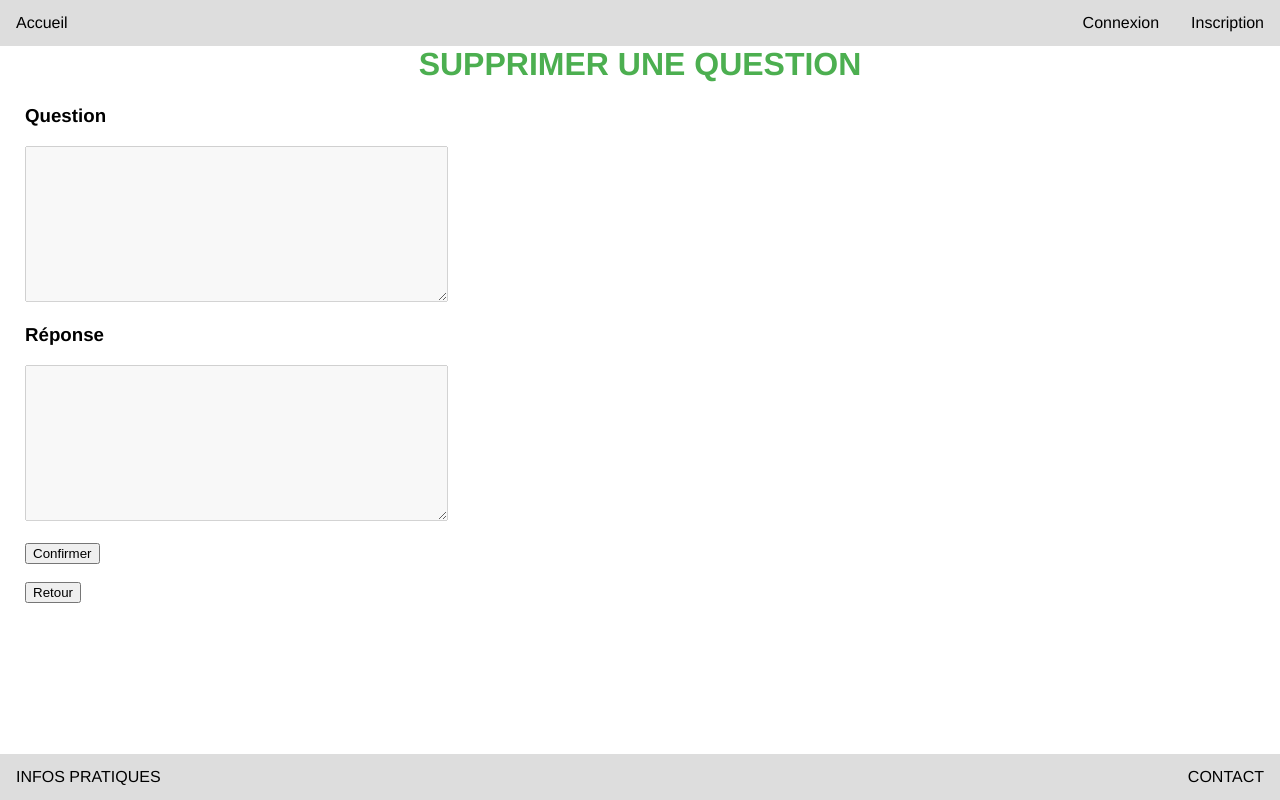
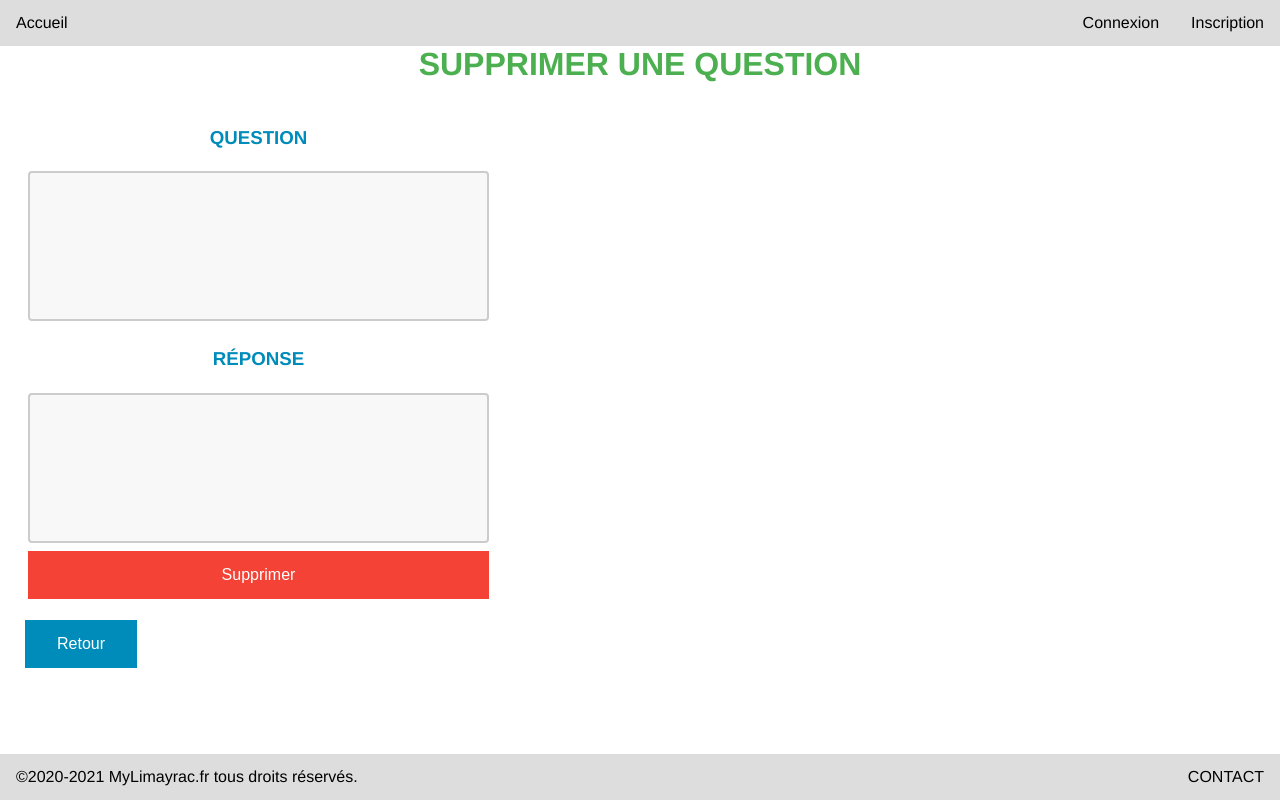
Before and after one commit to QuinteroAgustin/m2l, a PHP site: page /liste/supprimer.php in a window 1280 px wide. Run offline with PHP 8.4, Linux system fonts and the light colour scheme; data that the repository does not hold is empty.

Commit message:
edit suppr add

```diff
--- a/connexion.php
+++ b/connexion.php
@@ -13,7 +13,7 @@
         </tr>
         <tr>
           <td><p><a href="inscription.php">Pas encore inscrit ?</a></p></td>
-          <td><input class="button green" type="submit" name="submit" value="Se connecter" class="box-button"></td>
+          <td><input class="button green full" type="submit" name="submit" value="Se connecter" class="box-button"></td>
         </tr>
       </table>
     </form>
--- a/css/main.css
+++ b/css/main.css
@@ -65,7 +65,7 @@ h1 {
     margin-top: 50px;
     margin: 5px;
     padding: 20px;
-    margin-bottom: 20px;
+    margin-bottom: 30px;
 }
 .center {
     text-align: center;
@@ -125,6 +125,8 @@ h1 {
     text-decoration: none;
     display: inline-block;
     font-size: 16px;
+}
+.full{
     width: 100%;
 }
 
@@ -166,3 +168,21 @@ h1 {
 .red {background-color: #f44336;} /* Red */
 .grey {background-color: #e7e7e7; color: black;} /* Gray */
 .black {background-color: #555555;} /* Black */
+
+/* Edit add  edit */
+h3 {
+    text-align: center;
+    text-transform: uppercase;
+    color: #008CBA;
+  }
+
+textarea {
+    width: 100%;
+    height: 150px;
+    padding: 12px 20px;
+    box-sizing: border-box;
+    border: 2px solid #ccc;
+    border-radius: 4px;
+    background-color: #f8f8f8;
+    resize: none;
+  }
--- a/footer.php
+++ b/footer.php
@@ -1,7 +1,7 @@
     </div>
     <div class="footer">
         <ul>
-            <li class="ligne left"><a>INFOS PRATIQUES</a></li>
+            <li class="ligne left"><a>©2020-2021 MyLimayrac.fr tous droits réservés.</a></li>
             <li class="ligne right"><a class="<?php if($active==5){echo"active";}?>" href="/m2l/contact.php">CONTACT</a></li>
         </ul>
 </body>
--- a/inscription.php
+++ b/inscription.php
@@ -31,7 +31,7 @@
                     </td>
                 </tr>
                     <td><p><a href="connexion.php">Déjà inscrit ?</a></p></body></td>
-                    <td><input class="button green" name="submit" type="submit" value="S'inscrire"></td>
+                    <td><input class="button green full" name="submit" type="submit" value="S'inscrire"></td>
                 </tr>
                 <tr>
                     <td></td>
--- a/liste/supprimer.php
+++ b/liste/supprimer.php
@@ -13,19 +13,19 @@ if(isset($_GET['id'])){
     die("Erreur lors de la requête SQL : ".$ex->getMessage());
     }
 }
-
 ?>
 
   <h1>Supprimer une question</h1>
   <form id="supprimer" action="supprimer_validation.php" method="post">
-    <h3>Question</h3>
-    <textarea name="question" id="question" rows="10" cols="50" disabled="disabled"><?= $question['question'];?></textarea>
-    <h3>Réponse</h3>
-    <textarea name="reponse" id="reponse" rows="10" cols="50" disabled="disabled" ><?= $question['reponse'];?></textarea>
-    <br></br>
-    <input type="text" name="id" value="<?=$id?>" hidden/>
-    <input type="submit" name="submit" value="Confirmer"/>
+  <table>
+    <tr><td><h3>Question</h3></td></tr>
+    <tr><td><textarea name="question" id="question" rows="10" cols="50" disabled="disabled"><?= $question['question'];?></textarea></td></tr>
+    <tr><td><h3>Réponse</h3></td></tr>
+    <tr><td><textarea name="reponse" id="reponse" rows="10" cols="50" disabled="disabled" ><?= $question['reponse'];?></textarea></td></tr>
+    <tr><td><input class="button red full" type="submit" name="submit" value="Supprimer"/></td></tr>
+  </table>
+  <input type="text" name="id" value="<?=$id?>" hidden/>
   </form>
   <br>
-  <a href="liste.php"><input type="submit" value="Retour"></a>
+  <a href="liste.php"><input class="button blue" type="submit" value="Retour"></a>
 <?php require('../footer.php'); ?>
```
Also changed, not shown: liste/ajouter.php (+10 -11 lines), liste/editer.php (+23 -12 lines), liste/liste.php (+2 -5 lines).
